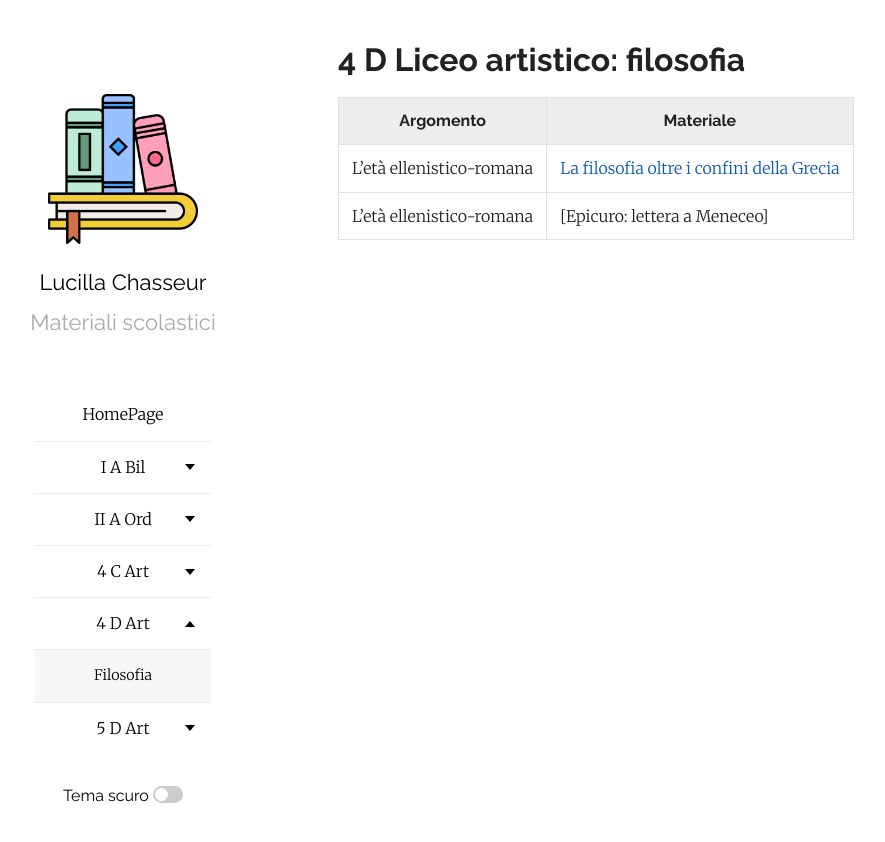
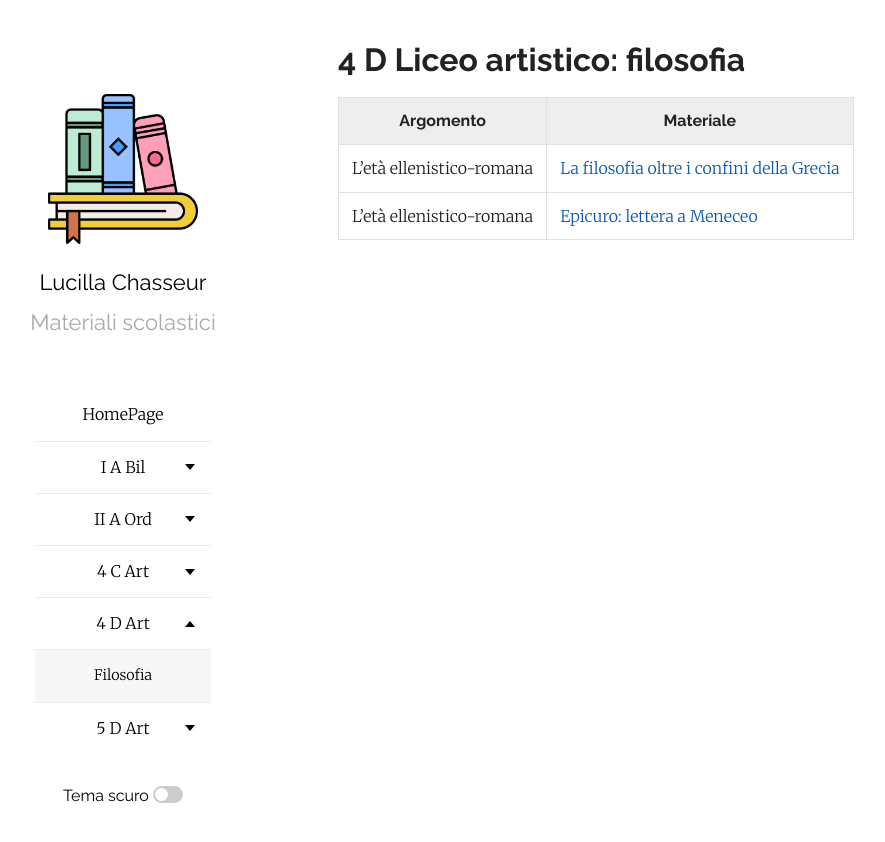
Before and after one commit to efemeridi/efemeridi.github.io, a Jekyll site: the page built from 4d_art_filosofia.md, in a window 1280 px wide. Shown: the top 842 px of the page, without its empty margins (62-947 px from the left). Built offline with Jekyll 4.4.1, drawn with Linux system fonts in a browser that asks for light colours; our own code applies the rules of GitHub Pages for plain Markdown files; part of the change alters nothing that is shown.

```diff
--- a/4d_art_filosofia.md
+++ b/4d_art_filosofia.md
@@ -6,4 +6,4 @@ layout: page
 | Argomento | Materiale   |
 |-----------|-------------|
 |L'età ellenistico-romana|[La filosofia oltre i confini della Grecia](/materiali/4_D_art/filosofia/01_ellenismo_epicu_stoici_4C.pdf/)
-L'età ellenistico-romana|[Epicuro: lettera a Meneceo]
+L'età ellenistico-romana|[Epicuro: lettera a Meneceo](/materiali/4_D_art/filosofia/02_Epicuro_lettera_a_Meneceo_studenti_4C.pdf/)
```
